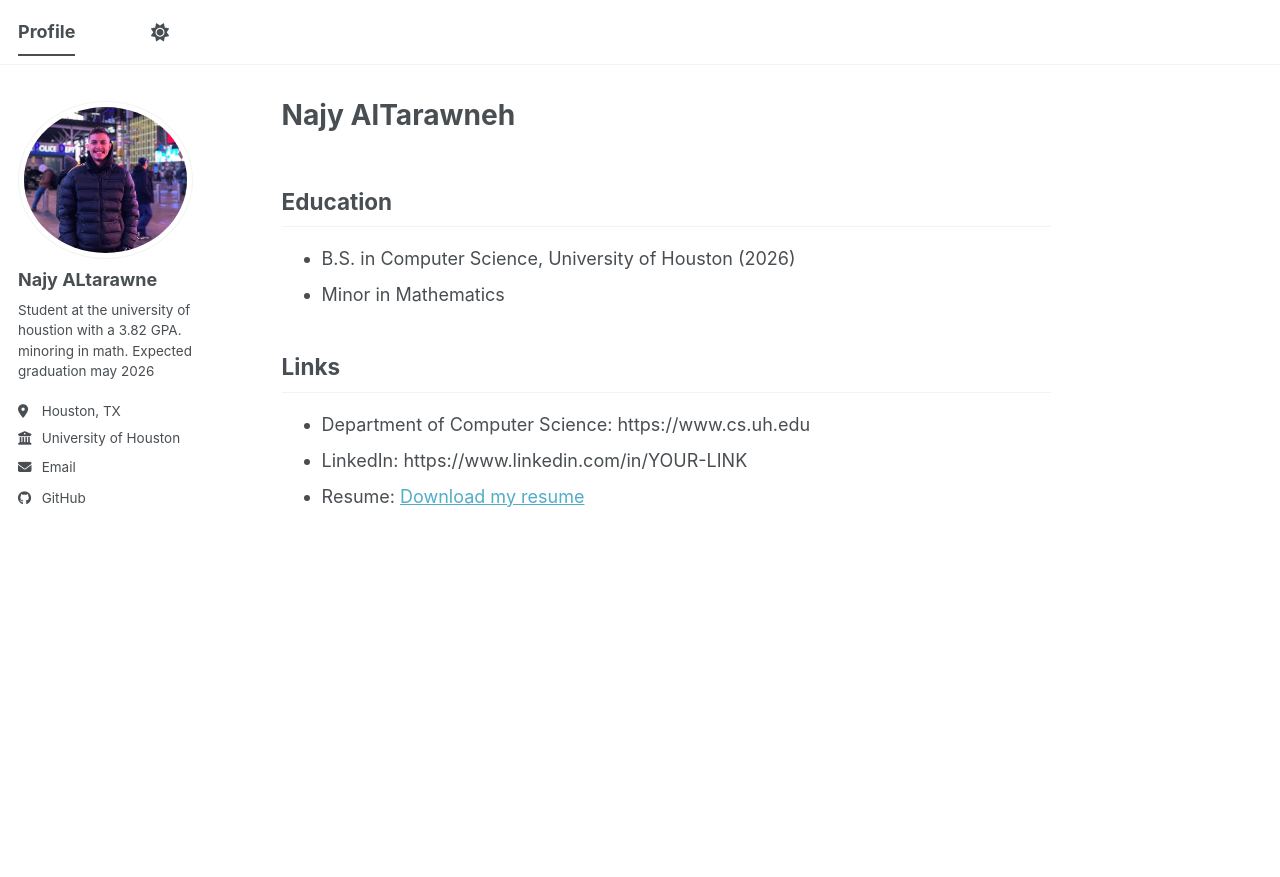
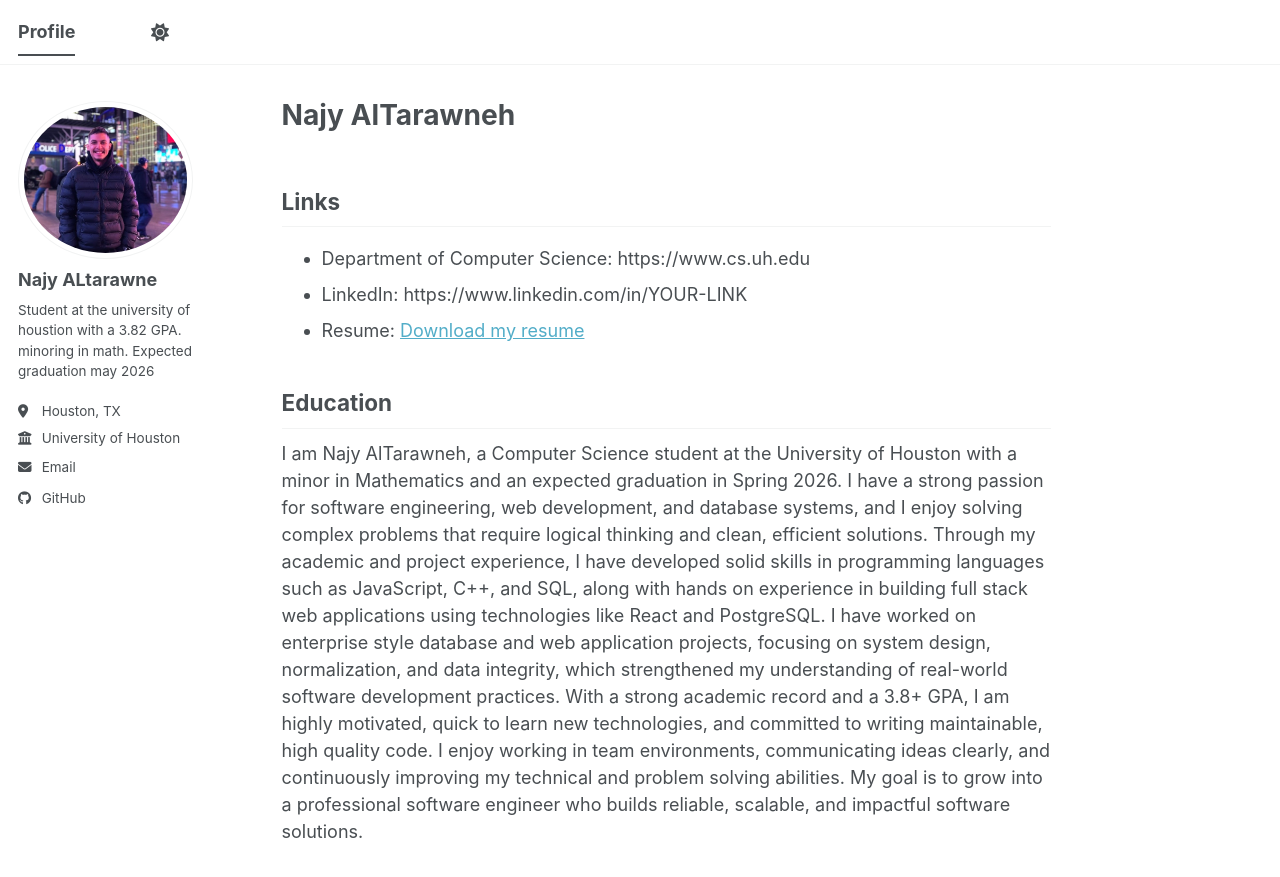
Before and after one commit to najyaltarawne/najyaltarawne.github.io, a Jekyll site: the page built from _pages/about.md, in a window 1280 px wide and 1030 px high. Shown: the top 877 px of the window. Built offline with Jekyll 4.4.1, drawn with Linux system fonts in a browser that asks for light colours; a script bundle is joined from its source files by our own code; library files that are not in the unit come from our copies.

Commit message:
Update homepage content and links

```diff
--- a/_pages/about.md
+++ b/_pages/about.md
@@ -4,12 +4,11 @@ author_profile: true
 permalink: /
 title: "Najy AlTarawneh"
 ---
-
-## Education
-- B.S. in Computer Science, University of Houston (2026)
-- Minor in Mathematics
-
 ## Links
 - Department of Computer Science: https://www.cs.uh.edu
 - LinkedIn: https://www.linkedin.com/in/YOUR-LINK
 - Resume: [Download my resume](/files/2025resume.pdf)
+
+
+## Education
+I am Najy AlTarawneh, a Computer Science student at the University of Houston with a minor in Mathematics and an expected graduation in Spring 2026. I have a strong passion for software engineering, web development, and database systems, and I enjoy solving complex problems that require logical thinking and clean, efficient solutions. Through my academic and project experience, I have developed solid skills in programming languages such as JavaScript, C++, and SQL, along with hands on experience in building full stack web applications using technologies like React and PostgreSQL. I have worked on enterprise style database and web application projects, focusing on system design, normalization, and data integrity, which strengthened my understanding of real-world software development practices. With a strong academic record and a 3.8+ GPA, I am highly motivated, quick to learn new technologies, and committed to writing maintainable, high quality code. I enjoy working in team environments, communicating ideas clearly, and continuously improving my technical and problem solving abilities. My goal is to grow into a professional software engineer who builds reliable, scalable, and impactful software solutions.
```
